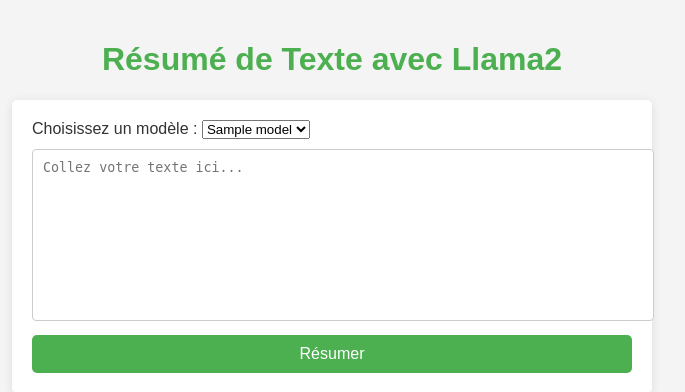
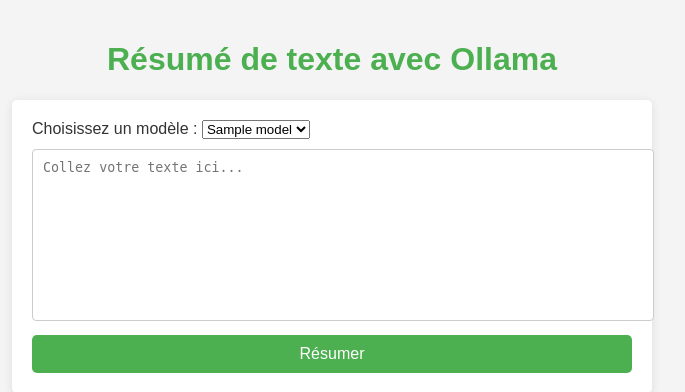
Before and after one commit to Styyz1/summarize_ollama, a Flask app: template templates/index.html in a window 1280 px wide. Shown: the top 392 px of the page, without its empty margins (308-993 px from the left). Run offline with Flask 3, Linux system fonts and the light colour scheme; the template is opened without the code that fills it: most values are stand-ins (such as "Sample title", 1, 10 or a date in 2020).

Commit message:
update index.html

```diff
--- a/templates/index.html
+++ b/templates/index.html
@@ -7,7 +7,7 @@
     <link rel="stylesheet" href="{{ url_for('static', filename='styles.css') }}">
 </head>
 <body>
-    <h1>Résumé de Texte avec Llama2</h1>
+    <h1>Résumé de texte avec Ollama</h1>
     <form action="/" method="post">
         <label for="model">Choisissez un modèle :</label>
         <select name="model" id="model" required>
```
